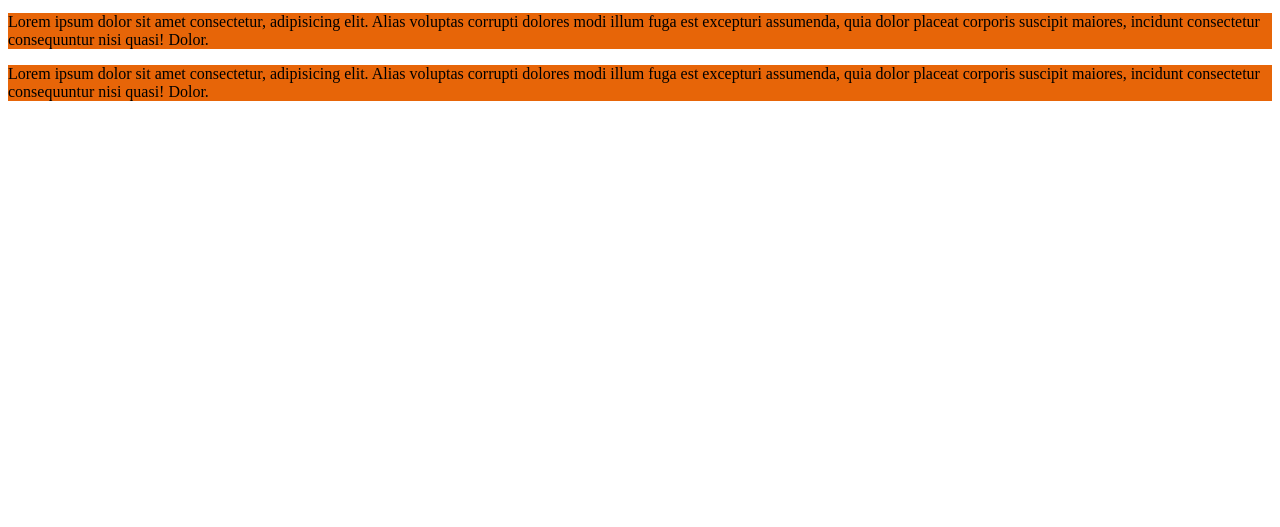
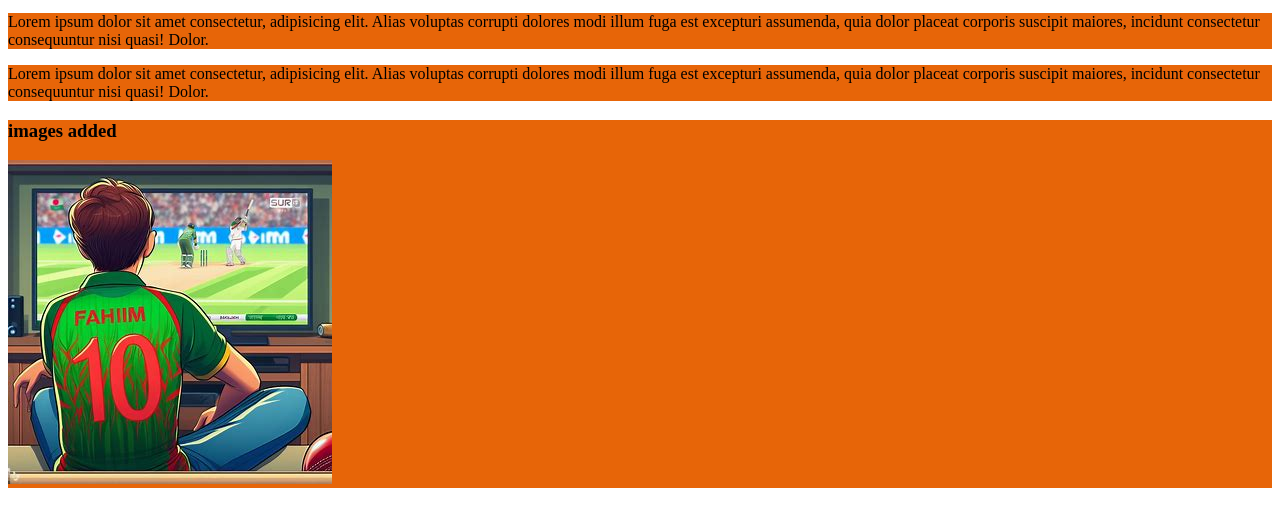
Before and after one commit to fahimrahman701/My-Website, a plain HTML site: page index.html in a window 1280 px wide. Shown: the part 119-646 px from the top of the page. Drawn offline with Linux system fonts and the light colour scheme.

Commit message:
Added images

```diff
--- a/index.html
+++ b/index.html
@@ -25,5 +25,9 @@
             Lorem ipsum dolor sit amet consectetur, adipisicing elit. Alias voluptas corrupti dolores modi illum fuga est excepturi assumenda, quia dolor placeat corporis suscipit maiores, incidunt consectetur consequuntur nisi quasi! Dolor.
         </p>
     </div>
+    <div>
+        <h3> images added </h3>
+        <img src="images/OIG (4).jpeg" alt="">
+    </div>
 </body>
 </html>
```
Also changed, not shown: images/OIG (4).jpeg (added).
